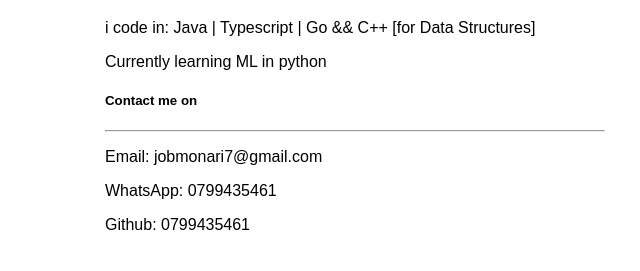
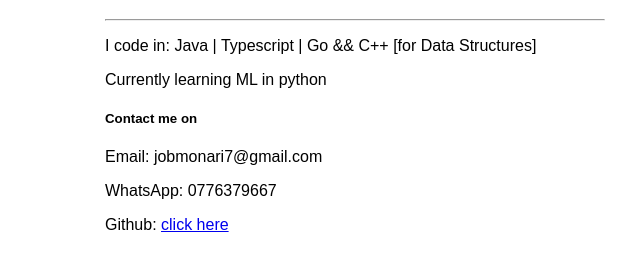
Before and after one commit to narie-monarie/GatsbyBlog, a Gatsby site: page /about in a window 1280 px wide. Shown: the part 195-466 px from the top of the page, without its empty margins (285-925 px from the left). Built offline with nearby package versions, Linux system fonts and the light colour scheme; Gatsby itself is replaced by a stand-in of ours.

Commit message:
add in the about page correction 2

```diff
--- a/src/pages/about.tsx
+++ b/src/pages/about.tsx
@@ -7,13 +7,13 @@ const about: React.FC = () => {
   return (
     <main>
       <Layout pageTitle="About Me">
-        <p>i code in: Java | Typescript | Go && C++ [for Data Structures]</p>
+        <hr />
+        <p>I code in: Java | Typescript | Go && C++ [for Data Structures]</p>
         <p>Currently learning ML in python</p>
         <h5>Contact me on</h5>
-        <hr />
         <p>Email: jobmonari7@gmail.com</p>
-        <p>WhatsApp: 0799435461</p>
-        <p>Github: 0799435461</p>
+        <p>WhatsApp: 0776379667</p>
+        <p>Github: <a href="github.com/narie-monarie">click here</a></p>
       </Layout>
     </main>
   );
```
